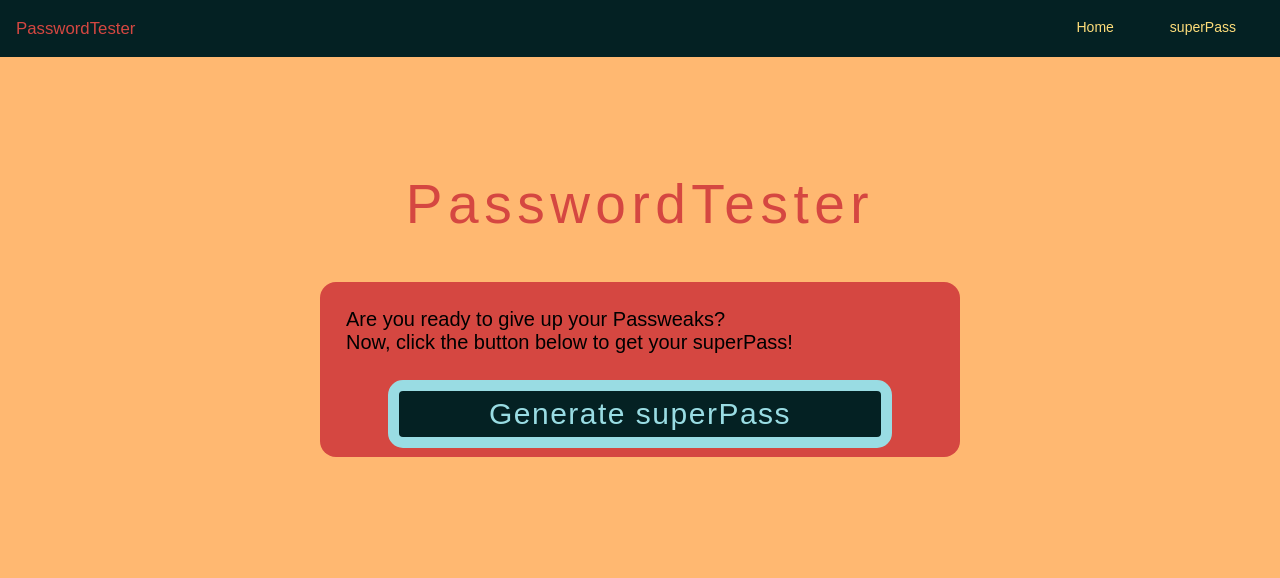
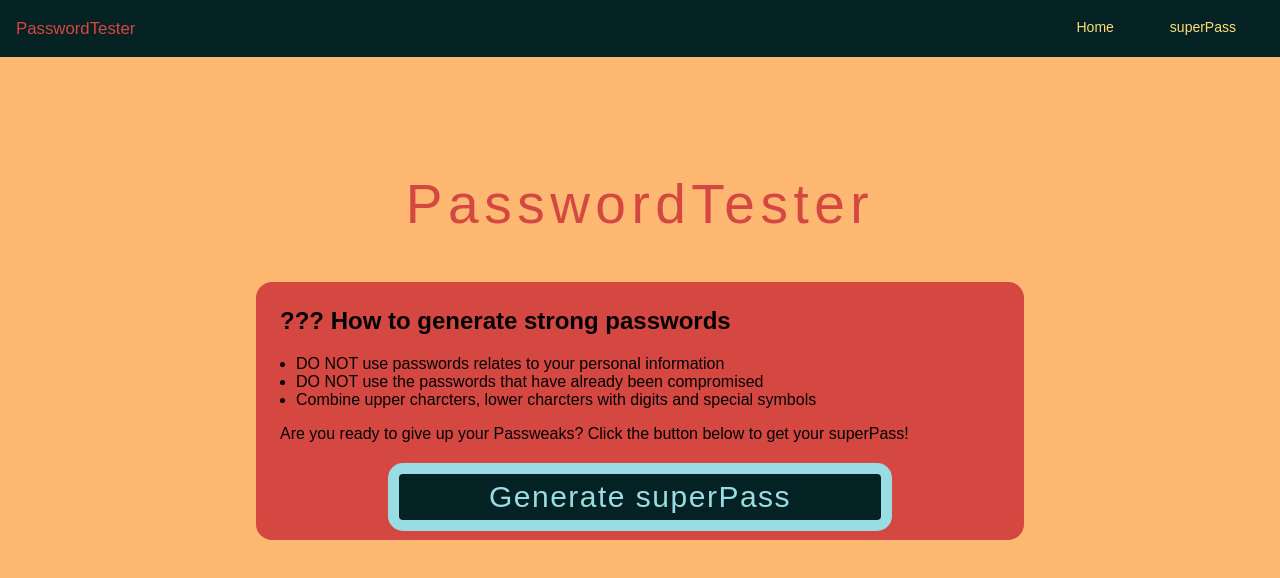
Before and after one commit to anhnguyen6535/PasswordTester, a website: page superPass.html in a window 1280 px wide. Drawn offline with Linux system fonts and the light colour scheme; a web font is replaced by a local one.

Commit message:
add content to superPass

```diff
--- a/css/home.css
+++ b/css/home.css
@@ -1,4 +1,5 @@
 @import url("https://fonts.googleapis.com/css2?family=Bangers&family=Kranky&display=swap");
+
 .container-body .subhead {
   text-align: center;
   font-family: zubilo-shadow,sans-serif;
@@ -12,7 +13,7 @@
 
 .container-body .mainbody {
   margin-top: 1;
-  width: 50%;
+  width: 60%;
   background: var(--red);
   margin-left: auto;
   margin-right: auto;
@@ -21,11 +22,11 @@
 }
 
 .container-body .mainbody .intro {
-  padding: 0.3em 1.3em;
+  padding: 0.3em 1.5em;
   font-family: zubilo-black, sans-serif;
   font-weight: 400;
   font-style: normal;
-  font-size: 20px;
+  font-size: 16px;
 }
 
 .container-body .mainbody .passweak-button {
@@ -52,4 +53,11 @@
   margin-right: auto;
   margin-bottom: 0.3em;
 }
+
+.list{
+  margin-top: 0%;
+  margin-left: 0;
+  padding-left: 16px;
+  padding-top: 0;
+}
 /*# sourceMappingURL=home.css.map */
--- a/superPass.html
+++ b/superPass.html
@@ -28,8 +28,14 @@
             <h1 class="subhead">PasswordTester</h1>
             <div class="mainbody">
                 <div class="intro">
-                    <p>Are you ready to give up your Passweaks?<br>
-                        Now, click the button below to get your superPass!
+                    <h2>??? How to generate strong passwords</h2>
+                    <ul class="list">
+                        <li>DO NOT use passwords relates to your personal information</li>
+                        <li>DO NOT use the passwords that have already been compromised</li>
+                        <li>Combine upper charcters, lower charcters with digits and special symbols</li>
+                    </ul>
+                    <p>Are you ready to give up your Passweaks?
+                        Click the button below to get your superPass!
                     </p>
                 </div>
 
```
